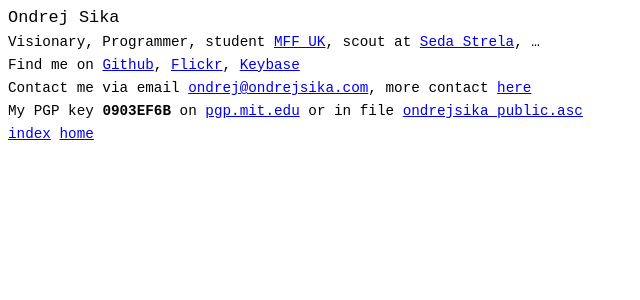
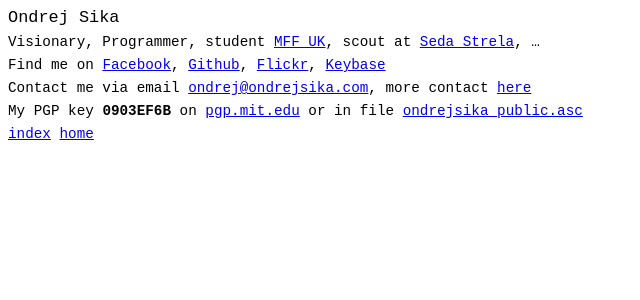
Before and after one commit to ondrejsika/ondrejsika.com, a Jekyll site: the page built from index.md, in a window 1280 px wide. Shown: the top 300 px of the page, without its empty margins (0-640 px from the left). Built offline with Jekyll 4.4.1, drawn with Linux system fonts in a browser that asks for light colours; Markdown is read by kramdown in place of the engine named in the settings; comment, search, counter and statistics services are not loaded.

Commit message:
return facebook link to homepage

```diff
--- a/index.md
+++ b/index.md
@@ -5,7 +5,7 @@
 
 Visionary, Programmer, student [MFF UK](http://mff.cuni.cz), scout at [Seda Strela](http://sedastrela.cz), ...
 
-Find me on [Github](https://www.github.com/ondrejsika), [Flickr](https://www.flickr.com/photos/ondrejsika/), [Keybase](https://www.keybase.io/ondrejsika)
+Find me on [Facebook](https://facebook.com/sikaondrej2), [Github](https://www.github.com/ondrejsika), [Flickr](https://www.flickr.com/photos/ondrejsika/), [Keybase](https://www.keybase.io/ondrejsika)
 
 Contact me via email <ondrej@ondrejsika.com>, more contact [here](/contact.html)
 
```
